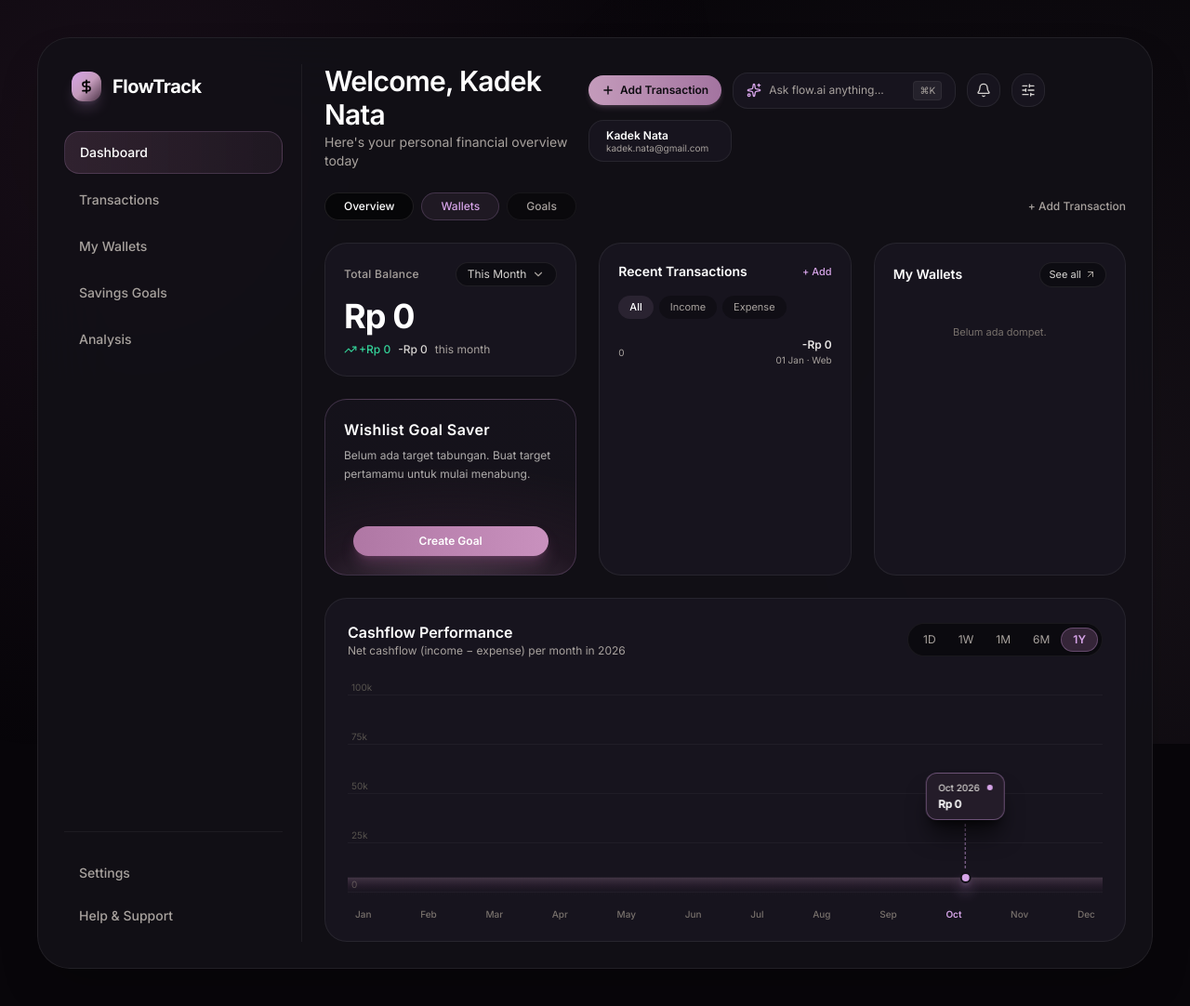
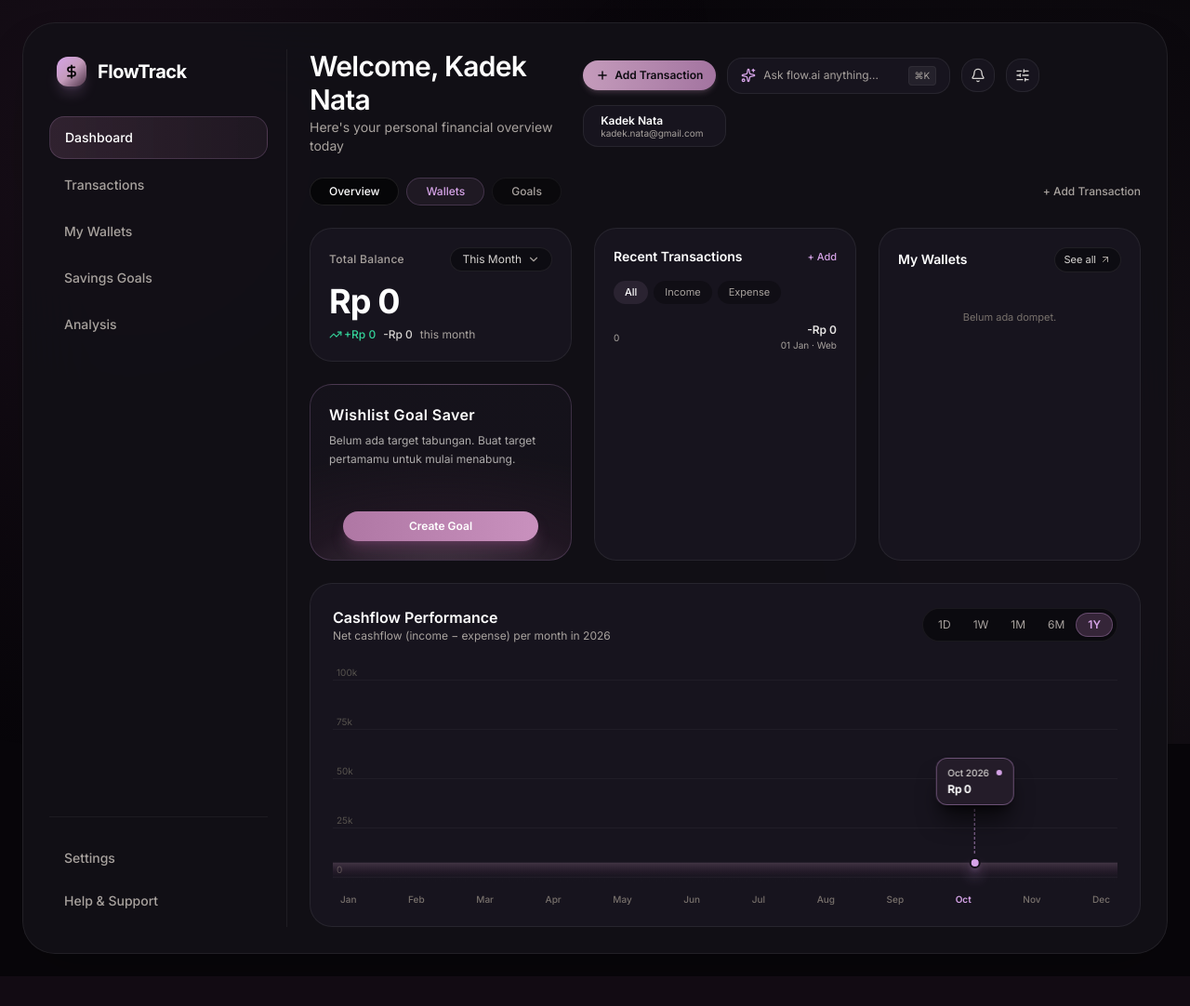
Before and after one commit to IKSP-Nata/simple-moneytracker, a PHP site: page / in a window 1280 px wide. Shown: the whole page at 93% size. After the commit the page ends 1026 px from the top, so only its background shows below. Run offline with PHP 8.4, Linux system fonts and the light colour scheme; data that the repository does not hold is empty; some libraries are stand-ins or nearby versions.

Commit message:
perubahan ukuran ui

```diff
--- a/index.php
+++ b/index.php
@@ -223,12 +223,12 @@ unset($_SESSION['flash_msg'], $_SESSION['flash_error']);
     }
   </style>
 </head>
-<body class="min-h-screen flex items-center justify-center p-3 sm:p-6 lg:p-10 relative overflow-x-hidden selection:bg-mauveAccent/30 selection:text-white">
+<body class="min-h-screen flex items-center justify-center p-2 sm:p-4 lg:p-6 relative overflow-x-hidden selection:bg-mauveAccent/30 selection:text-white">
 <!-- Ambient Light Effects -->
 <div class="fixed inset-0 pointer-events-none ambient-glow-left"></div>
 <div class="fixed inset-0 pointer-events-none ambient-glow-right"></div>
 <!-- BEGIN: MainDashboardContainer -->
-<main class="relative z-10 w-full max-w-[1280px] bg-[#121017]/95 rounded-[2.2rem] border border-white/[0.07] shadow-2xl backdrop-blur-2xl p-5 md:p-7 flex flex-col lg:flex-row gap-6">
+<main class="relative z-10 w-full max-w-screen-2xl bg-[#121017]/95 rounded-[2.2rem] border border-white/[0.07] shadow-2xl backdrop-blur-2xl p-5 md:p-7 flex flex-col lg:flex-row gap-6">
 <!-- BEGIN: LeftSidebar -->
 <aside class="w-full lg:w-64 flex-shrink-0 flex flex-col justify-between py-2 border-b lg:border-b-0 lg:border-r border-white/[0.06] pr-0 lg:pr-5" data-purpose="app-navigation">
 <div class="space-y-8">
@@ -474,6 +474,7 @@ unset($_SESSION['flash_msg'], $_SESSION['flash_error']);
 <span class="w-2 h-2 rounded-full flex-shrink-0 <?= $walletDots[$i % count($walletDots)] ?>"></span>
 <?php endif; ?>
 </div>
+</div>
 <?php endforeach; ?>
 <?php endif; ?>
 </div>
@@ -486,7 +487,7 @@ unset($_SESSION['flash_msg'], $_SESSION['flash_error']);
 </div>
 <!-- END: BentoGridTopSection -->
 <!-- BEGIN: BottomWideCard (Cashflow Performance Line Chart) -->
-<section class="bg-[#17141E] border border-white/[0.07] rounded-3xl p-5 md:p-6 relative" data-purpose="performance-chart-card">
+<section class="w-full bg-[#17141E] border border-white/[0.07] rounded-3xl p-5 md:p-6 relative" data-purpose="performance-chart-card">
 <div class="flex flex-col sm:flex-row sm:items-center justify-between gap-4 mb-6">
 <div>
 <h2 class="text-base font-semibold text-white">Cashflow Performance</h2>
```
